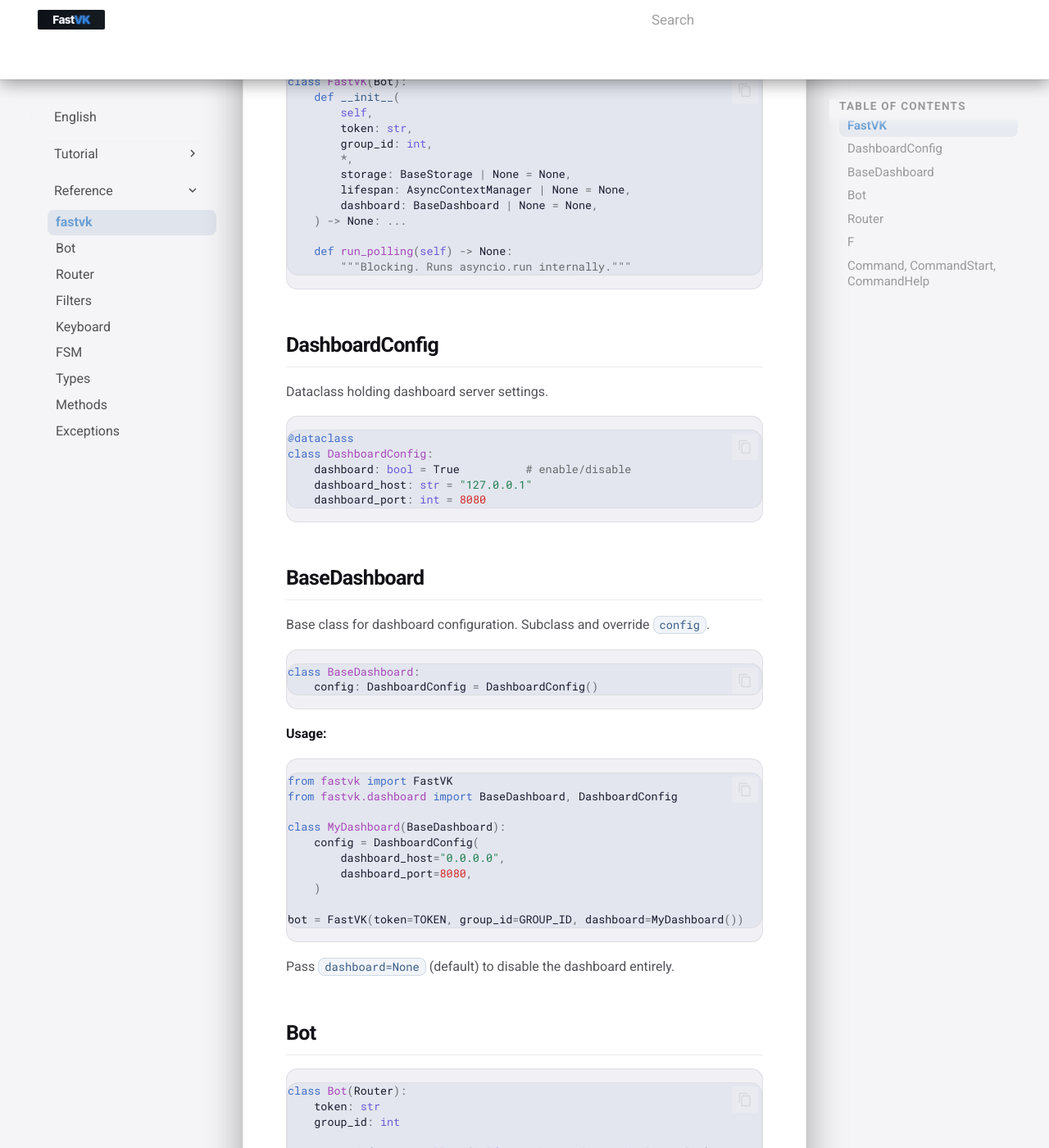
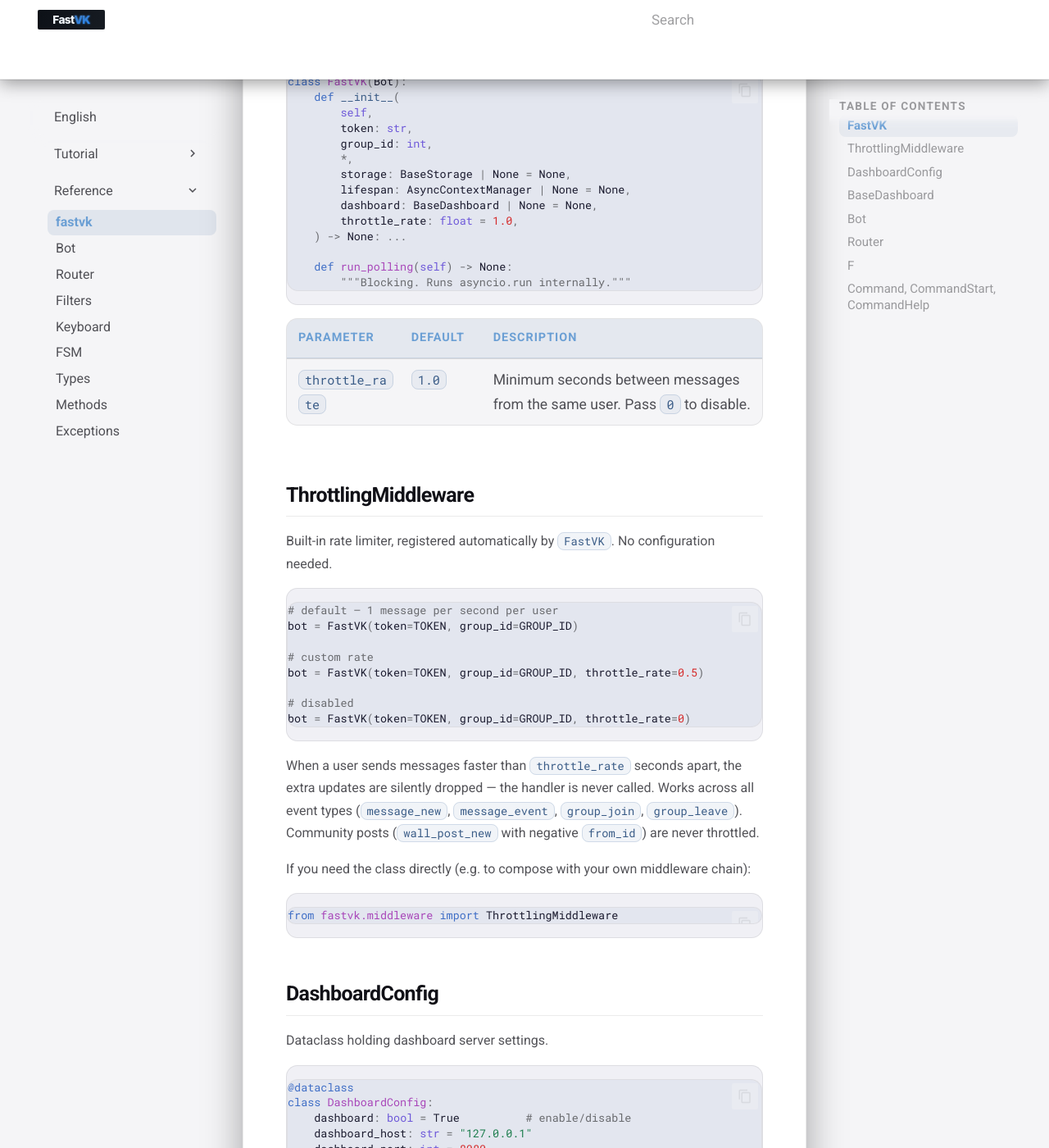
Before and after one commit to ndugram/fastvk, an MkDocs documentation site: the page built from docs/en/reference/fastvk.md, in a window 1280 px wide and 1400 px high, scrolled down 655 px. Shown: the whole window at 82% size. Built offline with MkDocs 1.6.1 and Material for MkDocs 9.7.7, drawn with Linux system fonts in a browser that asks for light colours; comment, search, counter and statistics services are not loaded.

Commit message:
docs: update fastvk.md

````diff
--- a/docs/en/reference/fastvk.md
+++ b/docs/en/reference/fastvk.md
@@ -28,10 +28,38 @@
         storage: BaseStorage | None = None,
         lifespan: AsyncContextManager | None = None,
         dashboard: BaseDashboard | None = None,
+        throttle_rate: float = 1.0,
     ) -> None: ...
 
     def run_polling(self) -> None:
         """Blocking. Runs asyncio.run internally."""
+```
+
+| Parameter | Default | Description |
+|---|---|---|
+| `throttle_rate` | `1.0` | Minimum seconds between messages from the same user. Pass `0` to disable. |
+
+## ThrottlingMiddleware
+
+Built-in rate limiter, registered automatically by `FastVK`. No configuration needed.
+
+```python
+# default — 1 message per second per user
+bot = FastVK(token=TOKEN, group_id=GROUP_ID)
+
+# custom rate
+bot = FastVK(token=TOKEN, group_id=GROUP_ID, throttle_rate=0.5)
+
+# disabled
+bot = FastVK(token=TOKEN, group_id=GROUP_ID, throttle_rate=0)
+```
+
+When a user sends messages faster than `throttle_rate` seconds apart, the extra updates are silently dropped — the handler is never called. Works across all event types (`message_new`, `message_event`, `group_join`, `group_leave`). Community posts (`wall_post_new` with negative `from_id`) are never throttled.
+
+If you need the class directly (e.g. to compose with your own middleware chain):
+
+```python
+from fastvk.middleware import ThrottlingMiddleware
 ```
 
 ## DashboardConfig
````
